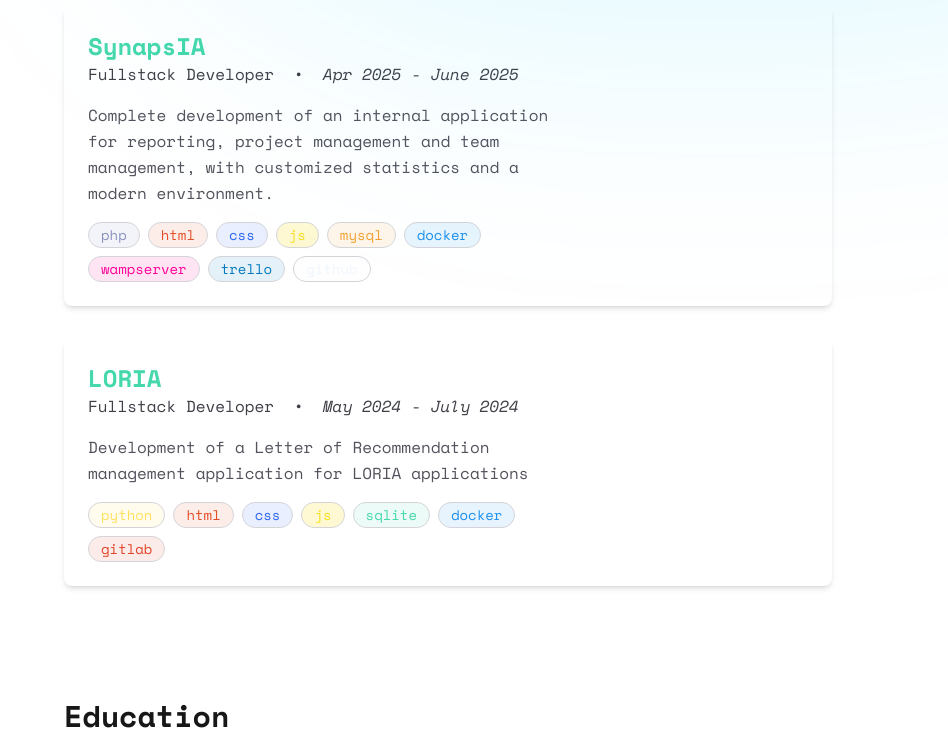
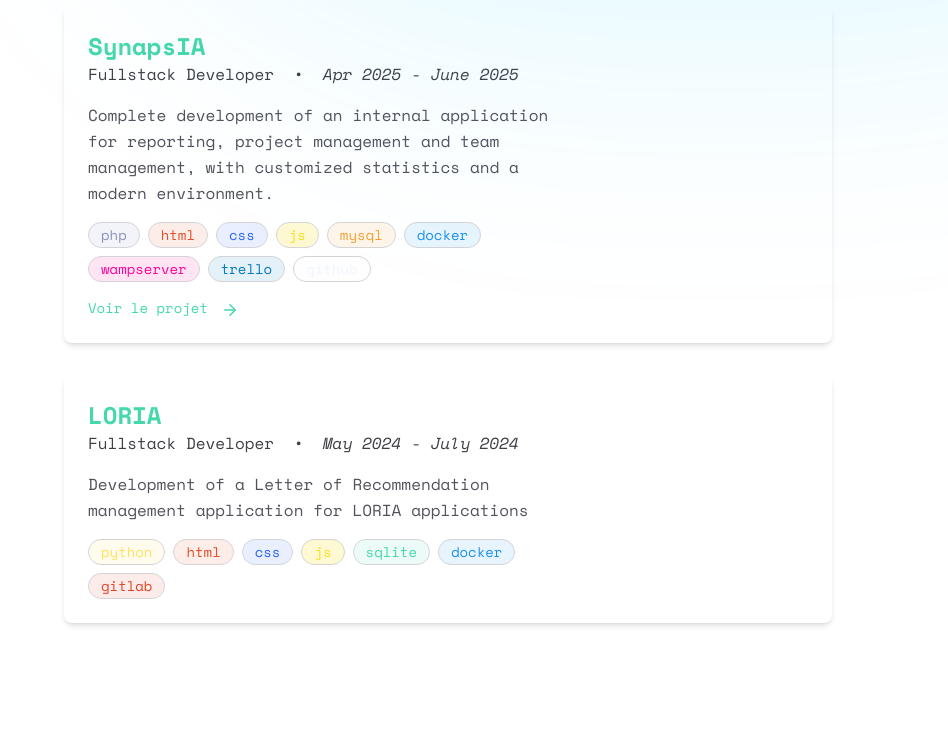
Before and after one commit to Miche1-Pierre/ai-portfolio, a Next.js app: page /about in a window 1280 px wide. Shown: the part 630-1369 px from the top of the page, without its empty margins (332-1280 px from the left). Built offline with nearby package versions, Linux system fonts and the light colour scheme.

Commit message:
Add linkWork prop to WorkExperienceItem for project links

```diff
--- a/src/components/about/Experience.tsx
+++ b/src/components/about/Experience.tsx
@@ -1,5 +1,6 @@
 import Badge, { BadgeColor } from "@/components/Badge";
 import Image from "next/image";
+import { ArrowRight } from "lucide-react";
 
 type WorkExperienceItemProps = {
   company?: string;
@@ -9,6 +10,7 @@ type WorkExperienceItemProps = {
   description?: string;
   imageSrc?: string;
   imageAlt?: string;
+  linkWork?: string;
   technologies?: string[];
 };
 
@@ -20,6 +22,7 @@ export default function WorkExperienceItem({
   description,
   imageSrc,
   imageAlt,
+  linkWork,
   technologies,
 }: WorkExperienceItemProps) {
   const getBadgeColor = (tech: string): BadgeColor => {
@@ -104,6 +107,15 @@ export default function WorkExperienceItem({
             ))}
           </div>
         )}
+
+        {linkWork && (
+          <a
+            href={linkWork}
+            className="mt-4 inline-block text-sm text-[#45d8ac] font-medium hover:underline"
+          >
+            Voir le projet <ArrowRight size={18} className="inline-block ml-1" />
+          </a>
+        )}
       </div>
     </div>
   );
```
